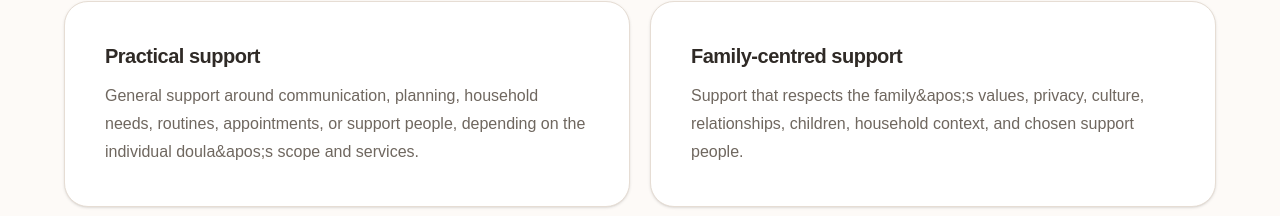
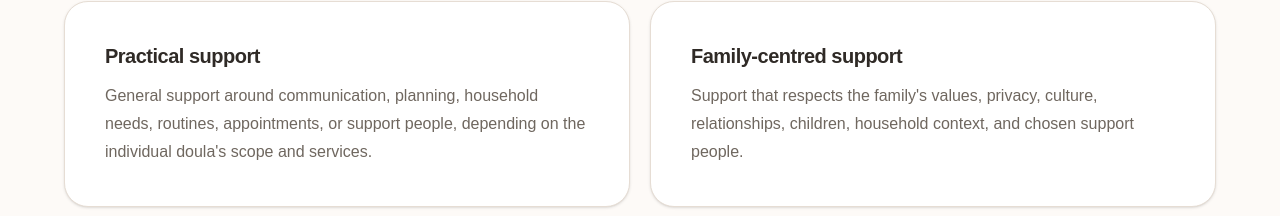
Before and after one commit to hickdwayne-rdp/rdda-platform, a Next.js app in the folder repo/: page /loss in a window 1280 px wide. Shown: the part 793-1009 px from the top of the page. Built offline with nearby package versions, Linux system fonts and the light colour scheme.

Commit message:
Add RDDA pregnancy infant loss page static route

```diff
--- a/repo/src/app/loss/page.tsx
+++ b/repo/src/app/loss/page.tsx
@@ -16,12 +16,12 @@ const lossSupportAreas = [
   {
     title: "Practical support",
     description:
-      "General support around communication, planning, household needs, routines, appointments, or support people, depending on the individual doula&apos;s scope and services.",
+      "General support around communication, planning, household needs, routines, appointments, or support people, depending on the individual doula's scope and services.",
   },
   {
     title: "Family-centred support",
     description:
-      "Support that respects the family&apos;s values, privacy, culture, relationships, children, household context, and chosen support people.",
+      "Support that respects the family's values, privacy, culture, relationships, children, household context, and chosen support people.",
   },
 ];
 
```
